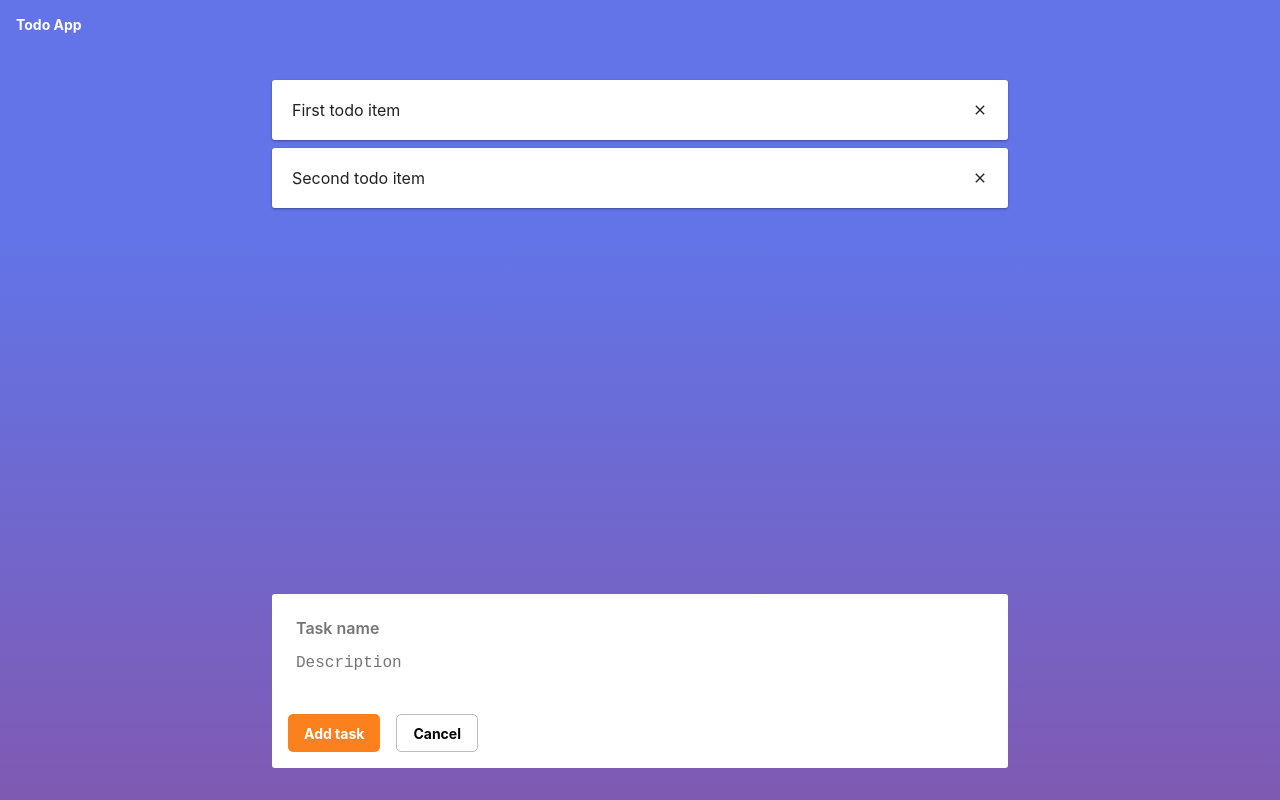
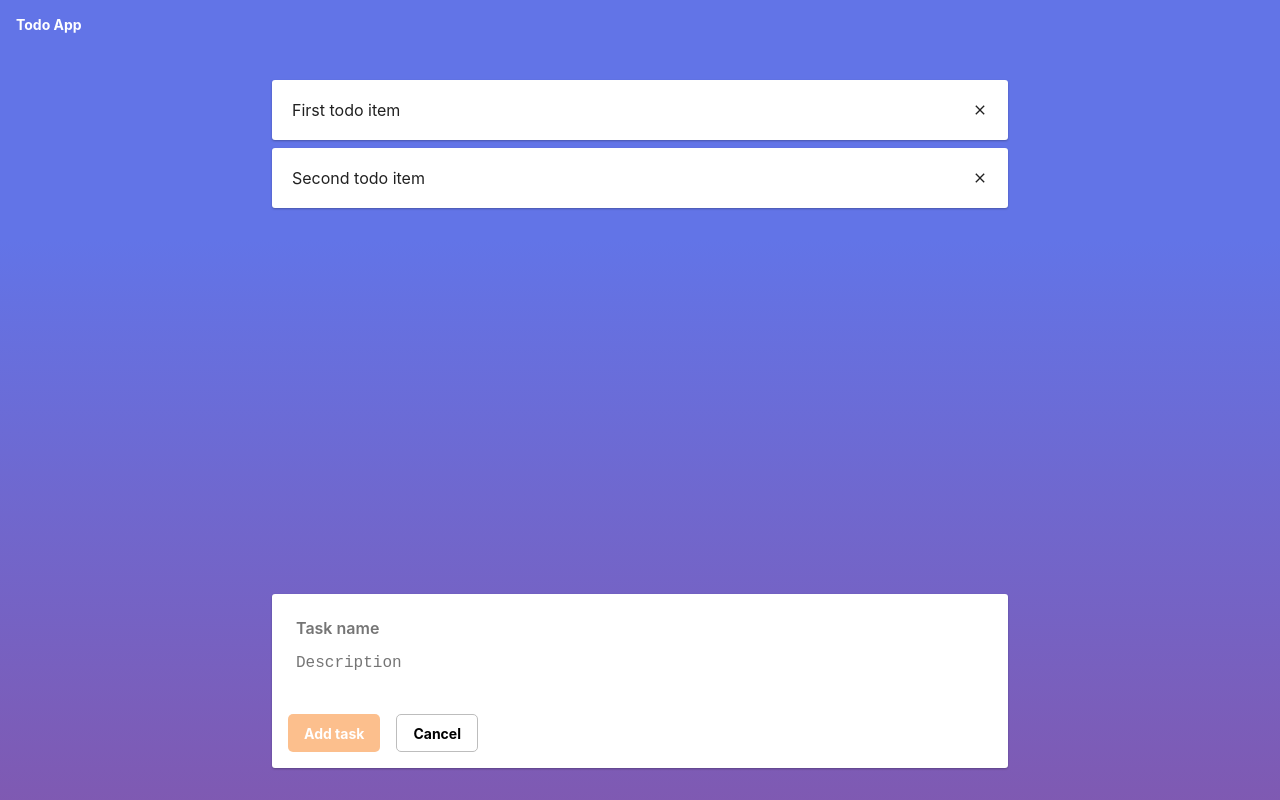
Before and after one commit to orjanbp/react-demo-todoapp, a React (Create React App) app: page / in a window 1280 px wide. Built offline with nearby package versions, Linux system fonts and the light colour scheme.

Commit message:
disable button with no name

```diff
--- a/src/components/pages/TodoOverview/core/AddNewTodo/AddNewTodo.tsx
+++ b/src/components/pages/TodoOverview/core/AddNewTodo/AddNewTodo.tsx
@@ -11,6 +11,7 @@ const emptyTodo = { id: '', name: '', description: '' };
 const Container = styled.div`
   background-color: #FFF;
   color: ${props => props.theme.color.textPrimary};
+  box-shadow: 0 1px 3px rgba(0,0,0,0.08), 0 1px 2px rgba(0,0,0,0.20);
   border-radius: 3px;
   padding: 16px 16px;
 `;
@@ -41,7 +42,7 @@ export const AddNewTodo = ({ onAddTodo }: Props) => {
       <NameField name="new-todo-name" value={newTodo.name} onChange={handleChangeName} />
       <DescriptionField name="new-todo-description" value={newTodo.description} onChange={handleChangeDescription} />
       <ButtonGroup paddingTop="16px">
-        <BoxButton text="Add task" onClick={handleSubmit} />
+        <BoxButton text="Add task" onClick={handleSubmit} disabled={!newTodo.name} />
         <BoxButton text="Cancel" variant="secondary" />
       </ButtonGroup>
     </Container>
--- a/src/components/pages/TodoOverview/core/TodoList/TodoListItem.tsx
+++ b/src/components/pages/TodoOverview/core/TodoList/TodoListItem.tsx
@@ -11,7 +11,7 @@ const Container = styled(TodoItemContainer)`
   background-color: ${props => props.theme.color.background100};
   border-radius: 3px;
   padding: 8px;
-  box-shadow: 0 1px 3px rgba(0,0,0,0.12), 0 1px 2px rgba(0,0,0,0.24);
+  box-shadow: 0 1px 3px rgba(0,0,0,0.08), 0 1px 2px rgba(0,0,0,0.20);
   &:hover {
     cursor: pointer;
     background-color: ${props => props.theme.color.background80};
--- a/src/components/shared/Button/BoxButton.tsx
+++ b/src/components/shared/Button/BoxButton.tsx
@@ -13,10 +13,15 @@ const StyledButton = styled.button<{ variant: ButtonVariants }>`
   font-weight: bold;
   font-size: 1.4rem;
   cursor: pointer;
-  transition: background-color 0.1s ease;
+  transition: background-color 0.1s ease, opacity 0.2s ease;
   &:active {
     transition: background-color 0s;
   }
+  ${props => props.disabled && css`
+      pointer-events: none;
+      cursor: default;
+      opacity: 0.5;
+  `}
 
   ${props => props.variant === 'primary' && css`
     background-color: ${props => props.theme.color.primary80};
@@ -45,9 +50,10 @@ interface Props {
   text: string;
   onClick?: () => void;
   variant?: ButtonVariants;
+  disabled?: boolean;
 }
-export const BoxButton = ({ text, onClick, variant = 'primary' }: Props) => (
-  <StyledButton onClick={onClick} variant={variant}>
+export const BoxButton = ({ text, onClick, variant = 'primary', disabled }: Props) => (
+  <StyledButton onClick={onClick} variant={variant} disabled={disabled}>
     {text}
   </StyledButton>
 );
```
